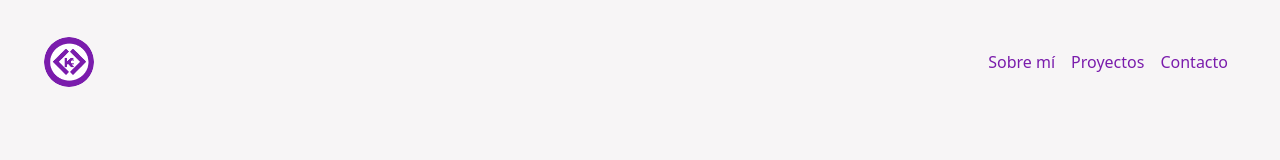
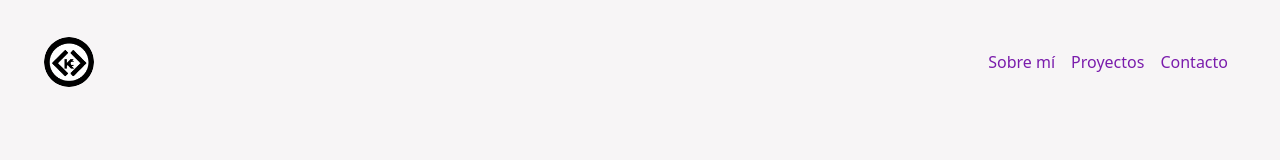
Before and after one commit to KailinContreras/Mi-sitio-web, a plain HTML site: page index.html in a window 1280 px wide. Shown: the top 160 px of the page. Drawn offline with nearby package versions, Linux system fonts and the light colour scheme; a web font is replaced by a local one.

Commit message:
logo_modificado

```diff
--- a/index.html
+++ b/index.html
@@ -10,7 +10,7 @@
     <!-- Titulo -->
     <title>Kailyn Contreras | Desarrolladora Web</title>
     <!-- Favicon -->
-     <link rel="icon" type="image/x-icon" href="imagenes/logokarolcircle.png">
+     <link rel="icon" type="image/x-icon" href="imagenes/Klogo.png">
     <!-- Bootstrap -->
     <link href="https://cdn.jsdelivr.net/npm/bootstrap@5.3.3/dist/css/bootstrap.min.css" rel="stylesheet" integrity="sha384-QWTKZyjpPEjISv5WaRU9OFeRpok6YctnYmDr5pNlyT2bRjXh0JMhjY6hW+ALEwIH" crossorigin="anonymous">
     <!-- Iconos de Bootstrap -->
@@ -32,7 +32,7 @@
           </button>
           <div class="collapse navbar-collapse" id="navbar-toggler">
             <a class="navbar-brand" href="#">
-              <img src="imagenes/logokarolcircle.png" width="50" style="border-radius: 50px;" alt="logo">
+              <img src="imagenes/Klogo.png" width="50" style="border-radius: 50px;" alt="logo">
             </a>
             <ul class="navbar-nav d-flex justify-content-center align-items-center">
               <li class="nav-item">
@@ -250,7 +250,7 @@
 
           <!-- Footer (pie de pagina) -->
            <footer class="seccion-oscura d-flex flex-column align-items-center justify-content-center">
-            <img class="footer-logo" src="imagenes/logokarolcircle.png" alt="Logo del portafolio">
+            <img class="footer-logo" src="imagenes/Klogo.png" alt="Logo del portafolio">
             <p class="footer-texto text-center">Aprendo y creo todos los días.<br>Creemos un proyecto juntos.</p>
             <div class="iconos-redes-sociales d-flex flex-wrap align-items-center justify-content-center">
               <a href="https://x.com/Karocontreras_?t=lzLS5K2WbREImRpvurh0Sg&s=08" target="_blank" rel="noopener noreferrer">
```
Also changed, not shown: imagenes/Klogo1.png (added), imagenes/Klogo3.png (deleted).
